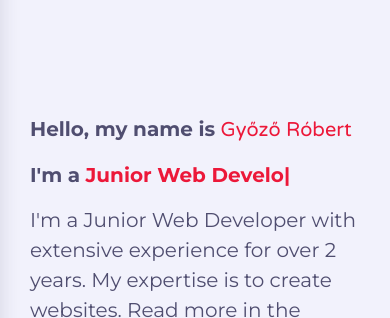
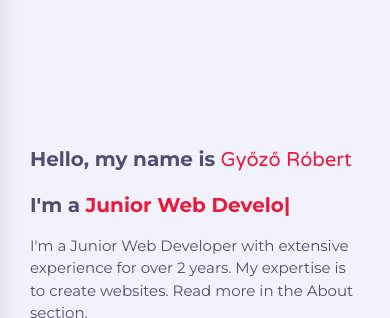
Before and after one commit to Robesz0021/webpageown, a plain HTML site: page index.html in a window 390 px wide. Shown: the part 160-478 px from the top of the page. Drawn offline with nearby package versions, Linux system fonts and the light colour scheme; a web font is replaced by a local one.

Commit message:
Update style.css

```diff
--- a/css/style.css
+++ b/css/style.css
@@ -863,12 +863,14 @@ h3.my-profession span {
     max-width: 100%;
   }
 
-  .home .home-info p,
   .home .home-info .hello p,
   .home .home-info .hello p span,
   .home .home-info .my-profession p,
   .home .home-info .my-profession span {
     font-size: 20px;
+  }
+  .home-info p {
+    font-size: 15px;
   }
 }
 
```
